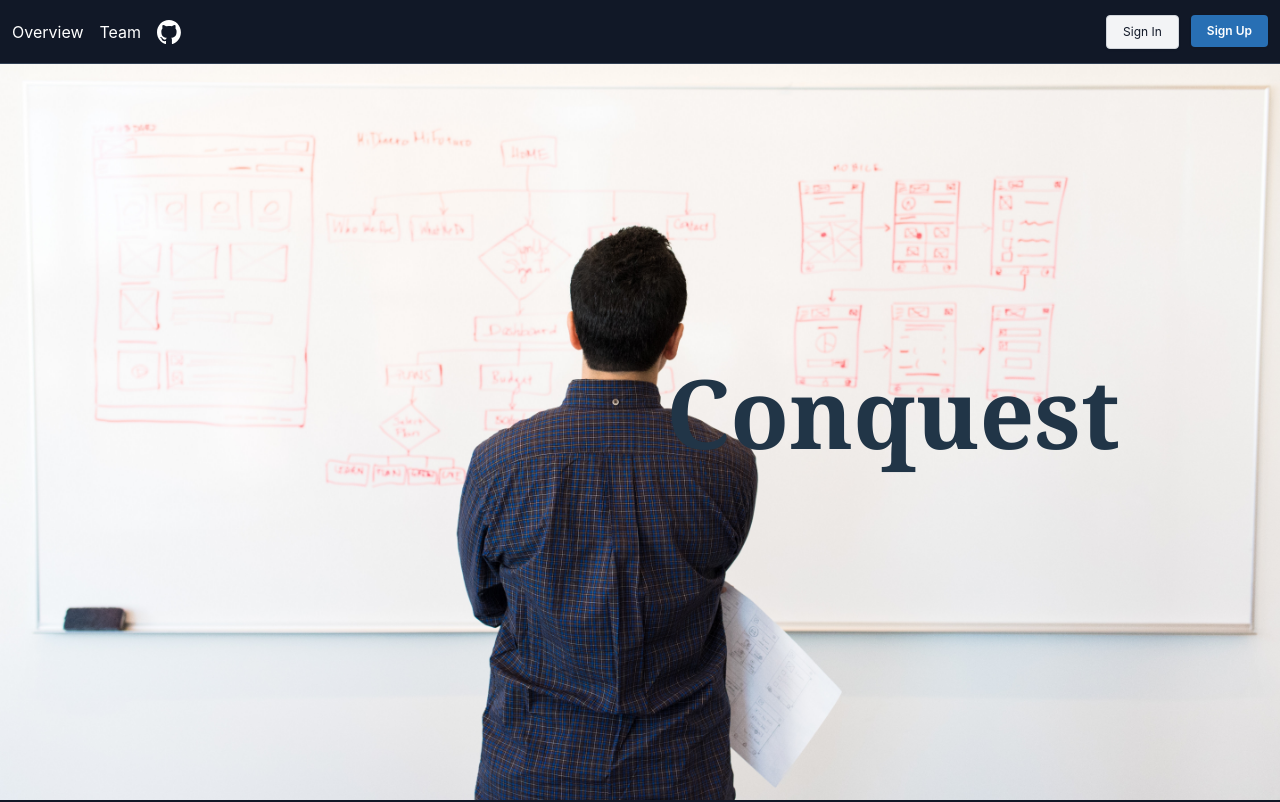
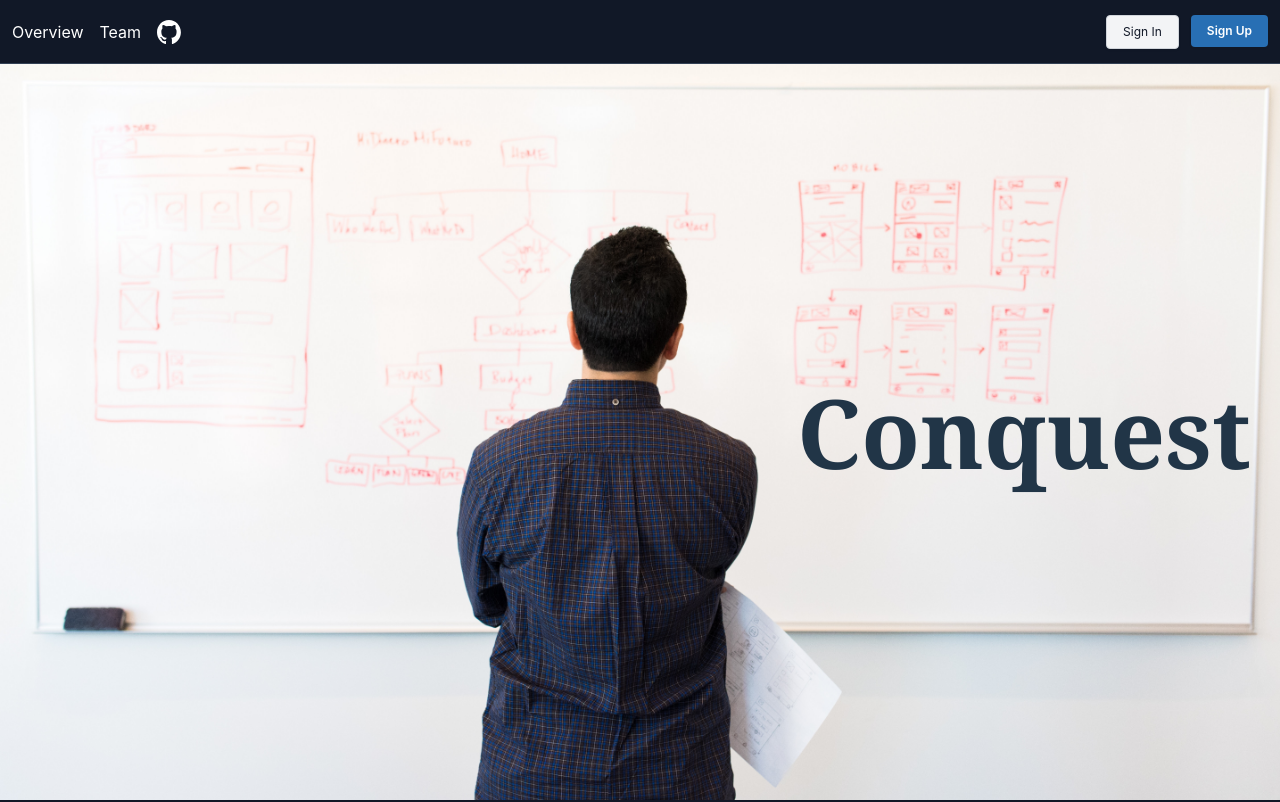
Before and after one commit to ConquestIO/Conquest, a React app: page / in a window 1280 px wide. Shown: the top 802 px of the page. Built offline with nearby package versions, Linux system fonts and the light colour scheme.

Commit message:
fixed conquest title spacing

```diff
--- a/src/pages/Home/Overview.jsx
+++ b/src/pages/Home/Overview.jsx
@@ -2,9 +2,9 @@ import React from 'react';
 
 const Overview = () => {
     return (
-    <div id="overview" className='min-h-screen flex justify-center items-center bg-bg2 bg-fixed bg-no-repeat bg-cover bg-center'>
-      <div className='flex justify-end items-end w-3/4 mt-20'>
-        <h1 className='font-extrabold text-8xl font-serif pb-14'>Conquest</h1>
+    <div id="overview" className='min-h-screen flex justify-center items-center bg-bg2 bg-no-repeat bg-cover bg-center'>
+      <div className='pl-96 ml-96 absolue pt-16'>
+        <h1 className='font-extrabold text-8xl font-serif'>Conquest</h1>
       </div>
     </div>
     )
```
